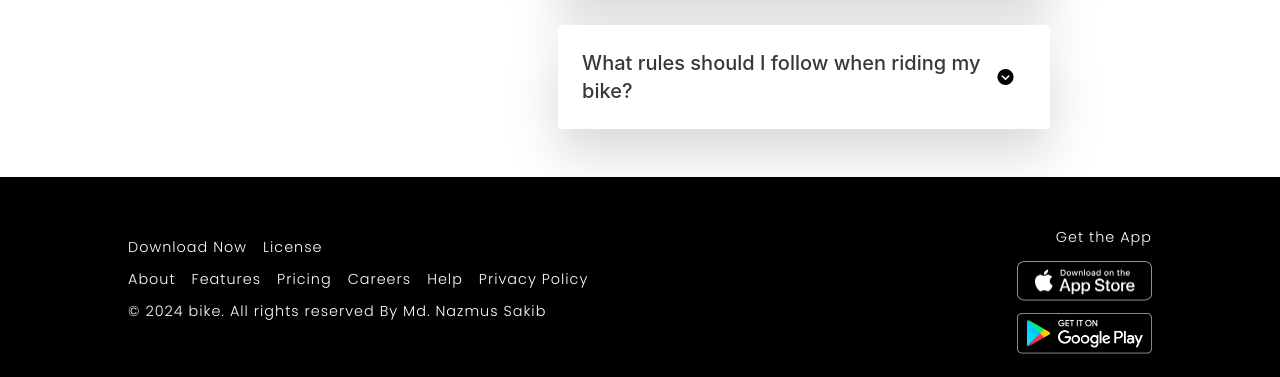
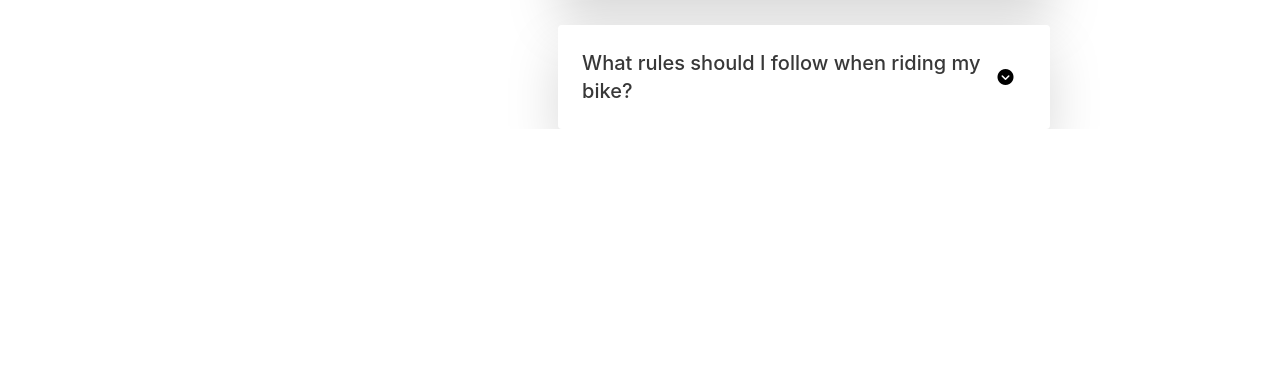
Before and after one commit to engrsakib/mordan-bike-shop, a website: page index.html in a window 1280 px wide. Shown: the part 3178-3555 px from the top of the page. After the commit the page ends 3307 px from the top, so only its background shows below. Drawn offline with Linux system fonts and the light colour scheme.

Commit message:
delete footer for problem

```diff
--- a/index.html
+++ b/index.html
@@ -328,10 +328,10 @@
     </main>
     <!-- main fucntion end -->
      <!-- footer start -->
-      <footer class="width100 h-[200px] max-sm:width100 max-sm:h-[320px] bg-black mt-12">
-        <div class="width80 max-sm:width100 flex-drc">
+      <!-- <footer class="width100 h-[200px] max-sm:width100 max-sm:h-[320px] bg-black mt-12">
+        <div class="width80 max-sm:width100 flex-drc"> -->
           <!-- left side -->
-          <div class="width70 mt-7">
+          <!-- <div class="width70 mt-7">
             <div class="flex gap-4">
               <p class="pragraph text-white cursor-pointer">Download Now</p>
               <p class="pragraph text-white cursor-pointer">License</p>
@@ -347,18 +347,18 @@
             <div class="flex gap-4 mt-2">
               <p class="pragraph text-white cursor-pointer">© 2024 bike. All rights reserved By Md. Nazmus Sakib</p>
             </div>
-          </div>
+          </div> -->
           <!-- right side -->
-          <div class="width30 flex flex-col justify-end mt-12">
+          <!-- <div class="width30 max-sm:width100 flex flex-col justify-end min-sm:justify-center mt-12">
             <p class="pragraph text-right text-white">Get the App</p>
-            <div class="flex flex-col items-end mt-3">
-              <img class="width40" src="./biker-zone-resources/images/others/ios.png" alt="">
-              <img class="width40 mt-3" src="./biker-zone-resources/images/others/android.png" alt="">
+            <div class="flex flex-col items-end min-sm:items-center mt-3">
+              <img class="width40 min-sm:width100" src="./biker-zone-resources/images/others/ios.png" alt="">
+              <img class="width40 min-sm:width100 mt-3" src="./biker-zone-resources/images/others/android.png" alt="">
             </div>
           </div>
            </div>
         </div>
-      </footer>
+      </footer> -->
      <!-- footer end -->
   </body>
 </html>
```
Also changed, not shown: output/output.css.
